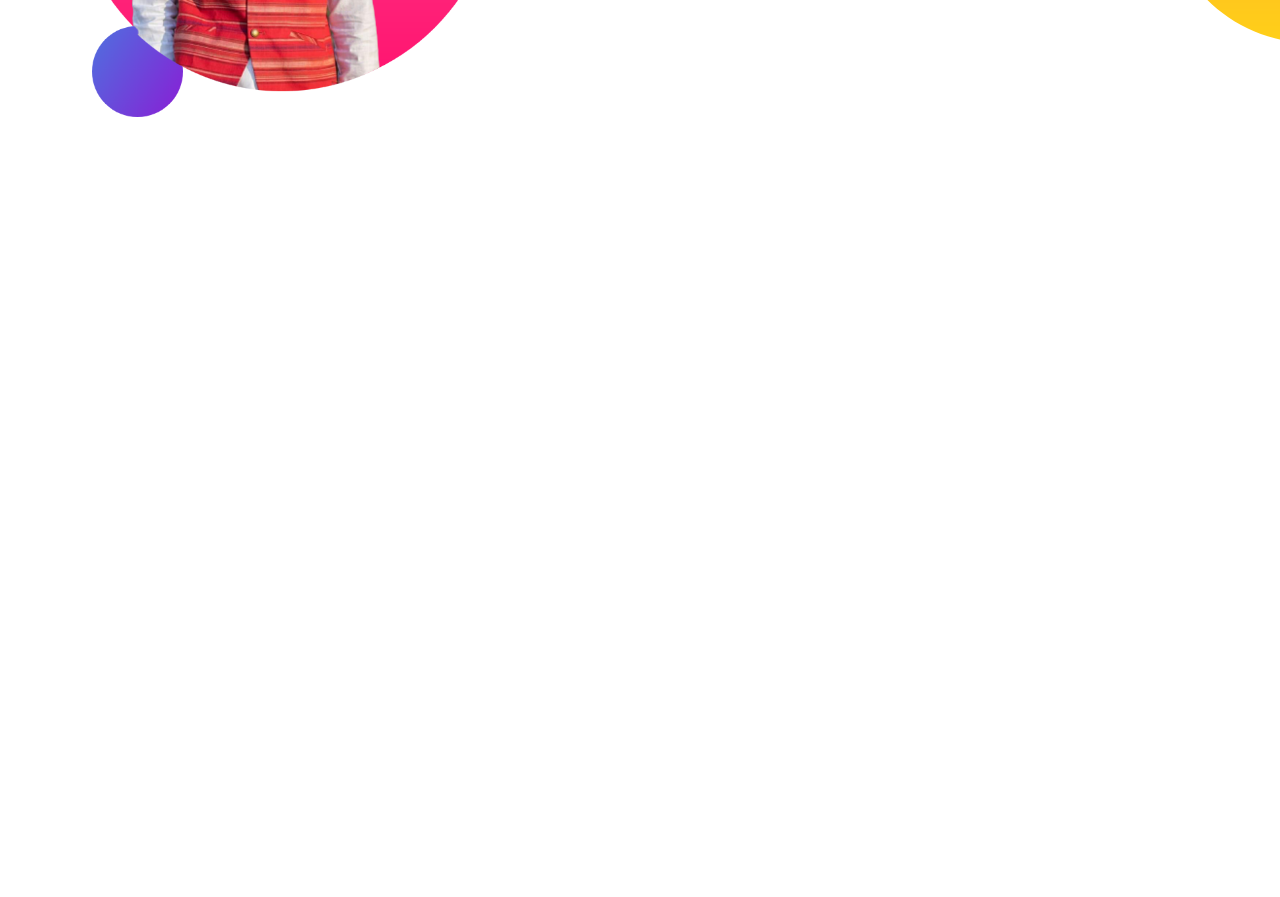
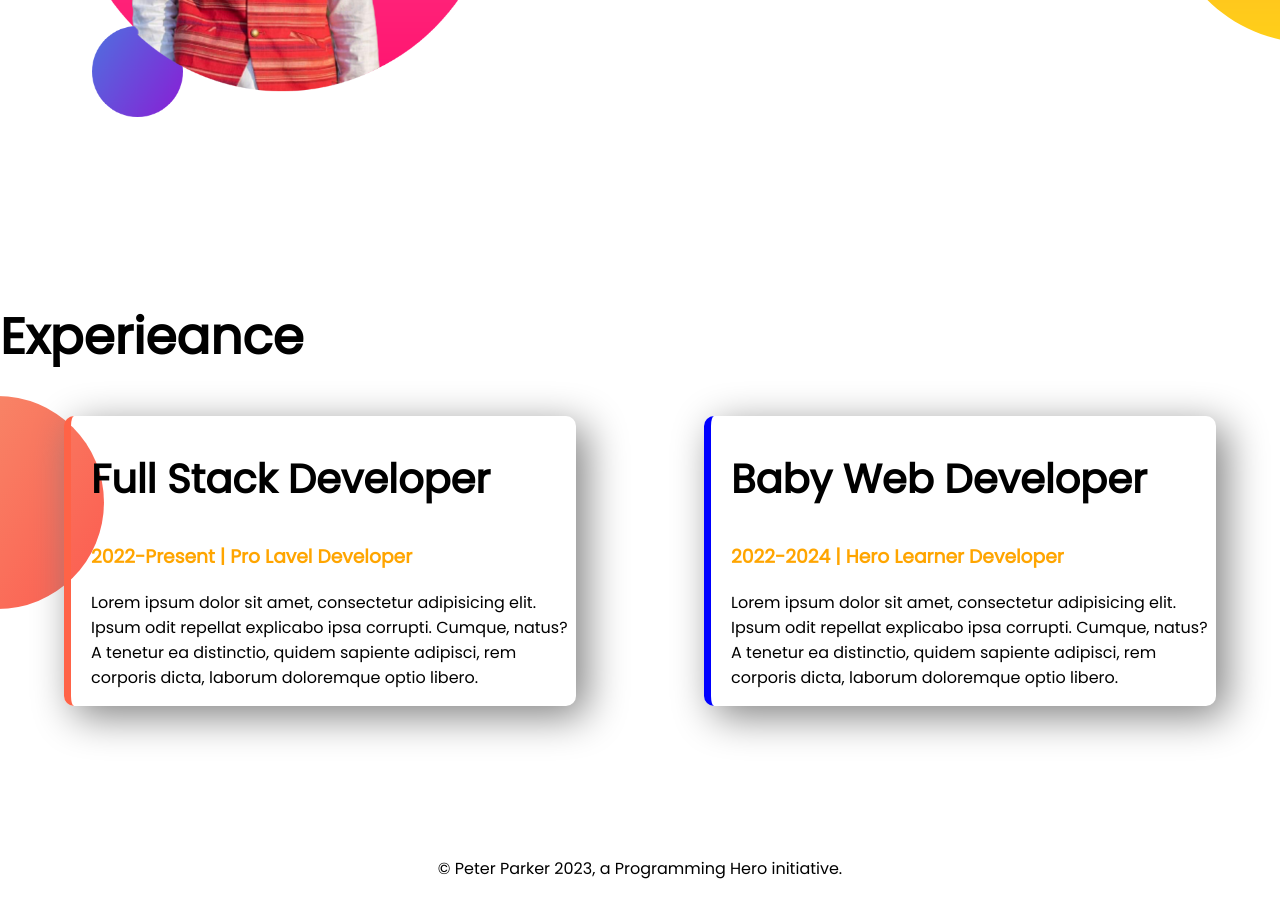
Before and after one commit to crupes08/developer-portfolio, a plain HTML site: page index.html in a window 1280 px wide. Shown: the part 1037-1934 px from the top of the page. Before the commit the page ends 1337 px from the top, so only its background shows below. Drawn offline with Linux system fonts and the light colour scheme.

Commit message:
fotter add

```diff
--- a/index.html
+++ b/index.html
@@ -13,7 +13,7 @@
 </head>
 
 <body>
-    <section class="top-baner">
+    <section class="top-baner flexible-container">
         <div class="haif-width">
             <h1>Welcome To</h1>
             <h1><span class="ruppo">Rupes Chakma</span> World!</h1>
@@ -30,7 +30,8 @@
         </div>
 
     </section>
-    <section class="dream-big">
+
+    <section class="dream-big flexible-container">
         <div class="haif-width">
             <img src="images/my-bg2.png" alt="">
         </div>
@@ -46,7 +47,37 @@
         </div>
 
     </section>
+    <section class="expreance-area">
+        <h1>Experieance</h1>
+
+        <div class="flexible-container">
+            <div id="full-stack-developer" class="box-model">
+                <h2>Full Stack Developer</h2>
+                <h3> <span class="ruppo">2022-Present | Pro Lavel Developer</span></h3>
+                <p>Lorem ipsum dolor sit amet, consectetur adipisicing elit. Ipsum odit repellat explicabo ipsa
+                    corrupti.
+                    Cumque, natus? A tenetur ea distinctio, quidem sapiente adipisci, rem corporis dicta, laborum
+                    doloremque
+                    optio libero.</p>
+            </div>
+
+            <div id="baby-web-developer" class="box-model">
+                <h2>Baby Web Developer</h2>
+                <h3><span class="ruppo">2022-2024 | Hero Learner Developer</span></h3>
+                <p>Lorem ipsum dolor sit amet, consectetur adipisicing elit. Ipsum odit repellat explicabo ipsa
+                    corrupti.
+                    Cumque, natus? A tenetur ea distinctio, quidem sapiente adipisci, rem corporis dicta, laborum
+                    doloremque
+                    optio libero.</p>
+            </div>
+        </div>
+
+    </section>
+
 
 </body>
+<footer>
+    <p> © Peter Parker 2023, a Programming Hero initiative.</p>
+</footer>
 
 </html>
--- a/style.css
+++ b/style.css
@@ -7,11 +7,15 @@ h1 {
     font-size: 50px;
 }
 
+h2 {
+    font-size: 40px;
+}
+
 .ruppo {
     color: orange;
 }
 
-section {
+.flexible-container {
     display: flex;
     margin-bottom: 150px;
 }
@@ -19,6 +23,7 @@ section {
 .haif-width {
     width: 50%;
     padding: 2%;
+
 }
 
 .haif-width img {
@@ -44,3 +49,30 @@ section {
     background-repeat: no-repeat;
     background-position: right;
 }
+
+.expreance-area {
+    background-image: url(images/exp-bg.png);
+    background-repeat: no-repeat;
+    background-position: left
+}
+
+.box-model {
+    width: 40%;
+    margin-left: 5%;
+    margin-right: 5%;
+    padding-left: 20px;
+    border-radius: 10px;
+    box-shadow: 10px 10px 40px gray;
+}
+
+#full-stack-developer {
+    border-left: 7px solid tomato;
+}
+
+#baby-web-developer {
+    border-left: 7px solid blue;
+}
+
+footer p {
+    text-align: center;
+}
```
